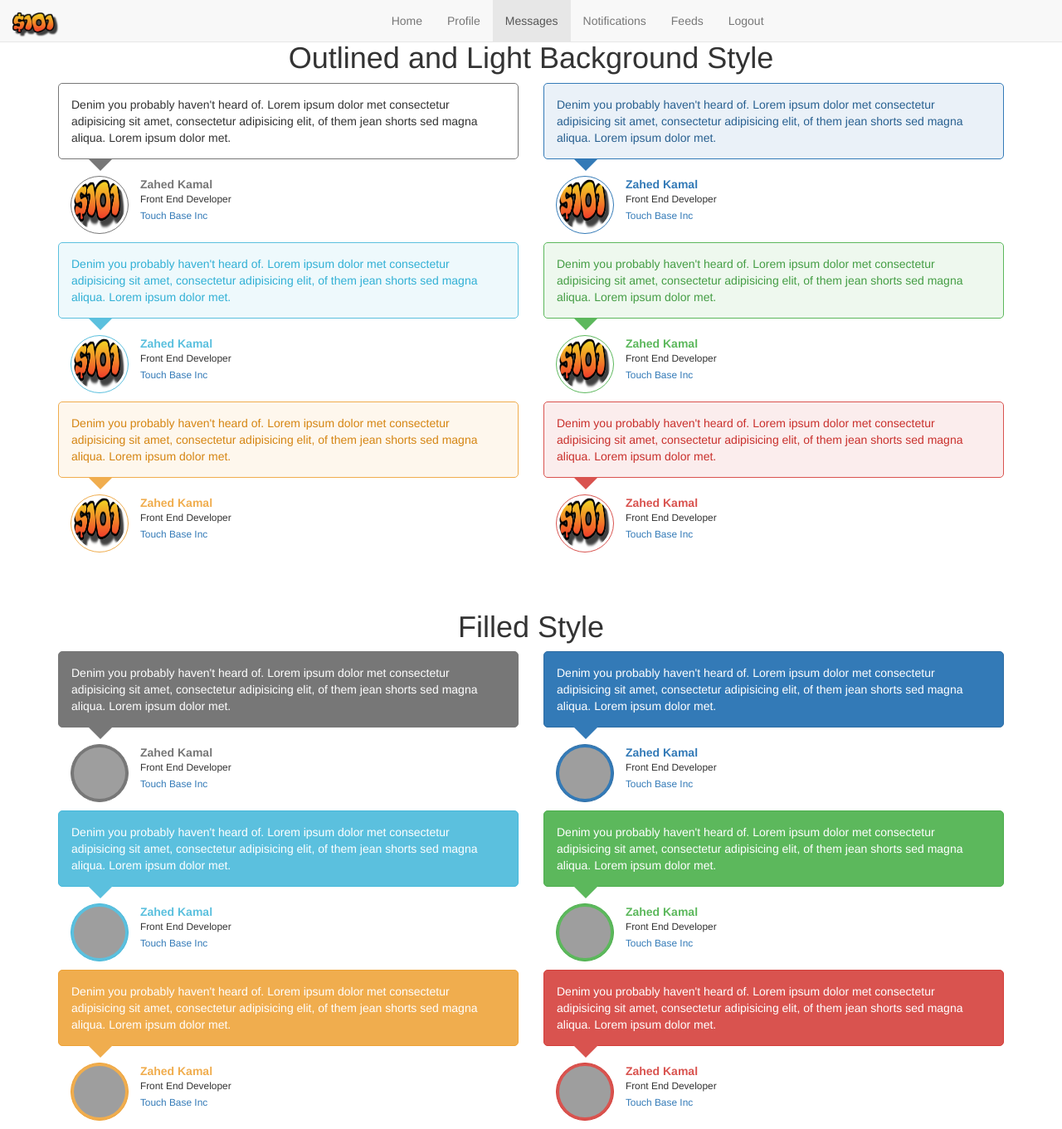
After one commit to MISACHI/chatcamp, a Django app: page /trial/message/ in a window 1280 px wide. The commit adds this page. Shown: the whole page at 83% size. Run offline with Django 3.2, Linux system fonts and the light colour scheme; the visitor is signed in with stand-in values (Sample User, id 1); some libraries are stand-ins or nearby versions; grey boxes are pictures that could not be loaded.

Commit message:
Added message page and view

```diff
--- /dev/null
+++ b/Trial_app/static/css/message.css
@@ -0,0 +1,364 @@
+.testimonial{
+    margin-bottom: 10px;
+}
+
+    .testimonial-section {
+        width: 100%;
+        height: auto;
+        padding: 15px;
+        -webkit-border-radius: 5px;
+        -moz-border-radius: 5px;
+        border-radius: 5px;
+        position: relative;
+        border: 1px solid #fff;
+    }
+    .testimonial-section:after {
+        top: 100%;
+        left: 50px;
+        border: solid transparent;
+        content: " ";
+        position: absolute;
+        border-top-color: #fff;
+        border-width: 15px;
+        margin-left: -15px;
+    }
+
+    .testimonial-desc {
+        margin-top: 20px;
+        text-align:left;
+        padding-left: 15px;
+    }
+        .testimonial-desc img {
+            border: 1px solid #f5f5f5;
+            border-radius: 150px;
+            height: 70px;
+            padding: 3px;
+            width: 70px;
+            display:inline-block;
+            vertical-align: top;
+        }
+
+        .testimonial-writer{
+            display: inline-block;
+            vertical-align: top;
+            padding-left: 10px;
+        }
+
+            .testimonial-writer-name{
+                font-weight: bold;
+            }
+
+            .testimonial-writer-designation{
+                font-size: 85%;
+            }
+
+            .testimonial-writer-company{
+                font-size: 85%;
+            }
+    /*---- Outlined Styles ----*/
+    .testimonial.testimonial-default{
+
+    }
+        .testimonial.testimonial-default .testimonial-section{
+            border-color: #777;
+        }
+
+            .testimonial.testimonial-default .testimonial-section:after{
+                border-top-color: #777;
+            }
+
+        .testimonial.testimonial-default .testimonial-desc{
+
+        }
+
+            .testimonial.testimonial-default .testimonial-desc img{
+                border-color: #777;
+            }
+
+            .testimonial.testimonial-default .testimonial-writer-name{
+                color: #777;
+            }
+
+    .testimonial.testimonial-primary{
+
+    }
+        .testimonial.testimonial-primary .testimonial-section{
+            border-color: #337AB7;
+            color: #286090;
+            background-color: rgba(51, 122, 183, 0.1);
+        }
+
+            .testimonial.testimonial-primary .testimonial-section:after{
+                border-top-color: #337AB7;
+            }
+
+        .testimonial.testimonial-primary .testimonial-desc{
+
+        }
+
+            .testimonial.testimonial-primary .testimonial-desc img{
+                border-color: #337AB7;
+            }
+
+            .testimonial.testimonial-primary .testimonial-writer-name{
+                color: #337AB7;
+            }
+
+    .testimonial.testimonial-info{
+
+    }
+        .testimonial.testimonial-info .testimonial-section{
+            border-color: #5BC0DE;
+            color: #31b0d5;
+            background-color: rgba(91, 192, 222, 0.1);
+        }
+
+            .testimonial.testimonial-info .testimonial-section:after{
+                border-top-color: #5BC0DE;
+            }
+
+        .testimonial.testimonial-info .testimonial-desc{
+
+        }
+
+            .testimonial.testimonial-info .testimonial-desc img{
+                border-color: #5BC0DE;
+            }
+
+            .testimonial.testimonial-info .testimonial-writer-name{
+                color: #5BC0DE;
+            }
+
+
+    .testimonial.testimonial-success{
+
+    }
+        .testimonial.testimonial-success .testimonial-section{
+            border-color: #5CB85C;
+            color: #449d44;
+            background-color: rgba(92, 184, 92, 0.1);
+        }
+
+            .testimonial.testimonial-success .testimonial-section:after{
+                border-top-color: #5CB85C;
+            }
+
+        .testimonial.testimonial-success .testimonial-desc{
+
+        }
+
+            .testimonial.testimonial-success .testimonial-desc img{
+                border-color: #5CB85C;
+            }
+
+            .testimonial.testimonial-success .testimonial-writer-name{
+                color: #5CB85C;
+            }
+
+    .testimonial.testimonial-warning{
+
+    }
+        .testimonial.testimonial-warning .testimonial-section{
+            border-color: #F0AD4E;
+            color: #d58512;
+            background-color: rgba(240, 173, 78, 0.1);
+        }
+
+            .testimonial.testimonial-warning .testimonial-section:after{
+                border-top-color: #F0AD4E;
+            }
+
+        .testimonial.testimonial-warning .testimonial-desc{
+
+        }
+
+            .testimonial.testimonial-warning .testimonial-desc img{
+                border-color: #F0AD4E;
+            }
+
+            .testimonial.testimonial-warning .testimonial-writer-name{
+                color: #F0AD4E;
+            }
+
+    .testimonial.testimonial-danger{
+
+    }
+        .testimonial.testimonial-danger .testimonial-section{
+            border-color: #D9534F;
+            color: #c9302c;
+            background-color: rgba(217, 83, 79, 0.1);
+        }
+
+            .testimonial.testimonial-danger .testimonial-section:after{
+                border-top-color: #D9534F;
+            }
+
+        .testimonial.testimonial-danger .testimonial-desc{
+
+        }
+
+            .testimonial.testimonial-danger .testimonial-desc img{
+                border-color: #D9534F;
+            }
+
+            .testimonial.testimonial-danger .testimonial-writer-name{
+                color: #D9534F;
+            }
+
+    /*---- Filled Styles ----*/
+    .testimonial.testimonial-default-filled{
+
+    }
+        .testimonial.testimonial-default-filled .testimonial-section{
+            color: #fff;
+            border-color: #777;
+            background-color: #777;
+        }
+
+            .testimonial.testimonial-default-filled .testimonial-section:after{
+                border-top-color: #777;
+            }
+
+        .testimonial.testimonial-default-filled .testimonial-desc{
+
+        }
+
+            .testimonial.testimonial-default-filled .testimonial-desc img{
+                border-color: #777;
+                background-color: #777;
+            }
+
+            .testimonial.testimonial-default-filled .testimonial-writer-name{
+                color: #777;
+            }
+
+    .testimonial.testimonial-primary-filled{
+
+    }
+        .testimonial.testimonial-primary-filled .testimonial-section{
+            color: #fff;
+            background-color: #337ab7;
+            border-color: #2e6da4;
+        }
+
+            .testimonial.testimonial-primary-filled .testimonial-section:after{
+                border-top-color: #337AB7;
+            }
+
+        .testimonial.testimonial-primary-filled .testimonial-desc{
+
+        }
+
+            .testimonial.testimonial-primary-filled .testimonial-desc img{
+                border-color: #2e6da4;
+                background-color: #337ab7;
+            }
+
+            .testimonial.testimonial-primary-filled .testimonial-writer-name{
+                color: #337AB7;
+            }
+
+    .testimonial.testimonial-info-filled{
+
+    }
+        .testimonial.testimonial-info-filled .testimonial-section{
+            color: #fff;
+            background-color: #5bc0de;
+            border-color: #46b8da;
+        }
+
+            .testimonial.testimonial-info-filled .testimonial-section:after{
+                border-top-color: #5BC0DE;
+            }
+
+        .testimonial.testimonial-info-filled .testimonial-desc{
+
+        }
+
+            .testimonial.testimonial-info-filled .testimonial-desc img{
+                border-color: #46b8da;
+                background-color: #5bc0de;
+            }
+
+            .testimonial.testimonial-info-filled .testimonial-writer-name{
+                color: #5BC0DE;
+            }
+
+
+    .testimonial.testimonial-success-filled{
+
+    }
+        .testimonial.testimonial-success-filled .testimonial-section{
+            color: #fff;
+            background-color: #5cb85c;
+            border-color: #4cae4c;
+        }
+
+            .testimonial.testimonial-success-filled .testimonial-section:after{
+                border-top-color: #5CB85C;
+            }
+
+        .testimonial.testimonial-success-filled .testimonial-desc{
+
+        }
+
+            .testimonial.testimonial-success-filled .testimonial-desc img{
+                border-color: #4cae4c;
+                background-color: #5cb85c;
+            }
+
+            .testimonial.testimonial-success-filled .testimonial-writer-name{
+                color: #5CB85C;
+            }
+
+    .testimonial.testimonial-warning-filled{
+
+    }
+        .testimonial.testimonial-warning-filled .testimonial-section{
+            color: #fff;
+            background-color: #f0ad4e;
+            border-color: #eea236;
+        }
+
+            .testimonial.testimonial-warning-filled .testimonial-section:after{
+                border-top-color: #F0AD4E;
+            }
+
+        .testimonial.testimonial-warning-filled .testimonial-desc{
+
+        }
+
+            .testimonial.testimonial-warning-filled .testimonial-desc img{
+                border-color: #eea236;
+                background-color: #f0ad4e;
+            }
+
+            .testimonial.testimonial-warning-filled .testimonial-writer-name{
+                color: #F0AD4E;
+            }
+
+    .testimonial.testimonial-danger-filled{
+
+    }
+        .testimonial.testimonial-danger-filled .testimonial-section{
+                color: #fff;
+                background-color: #d9534f;
+                border-color: #d43f3a;
+        }
+
+            .testimonial.testimonial-danger-filled .testimonial-section:after{
+                border-top-color: #D9534F;
+            }
+
+        .testimonial.testimonial-danger-filled .testimonial-desc{
+
+        }
+
+            .testimonial.testimonial-danger-filled .testimonial-desc img{
+                border-color: #d43f3a;
+                background-color: #D9534F;
+            }
+
+            .testimonial.testimonial-danger-filled .testimonial-writer-name{
+                color: #D9534F;
+            }
--- a/Trial_app/templates/Trial_app/base.html
+++ b/Trial_app/templates/Trial_app/base.html
@@ -12,6 +12,7 @@
 	<link rel="stylesheet" type="text/css" href="{% static 'css/styles.css' %}">
     <link rel="stylesheet" type="text/css" href="{% static 'css/bootstrapValidator.css' %}">
     <link rel="stylesheet" type="text/css" href="{% static 'css/profile.css' %}">
+    <link rel="stylesheet" type="text/css" href="{% static 'css/message.css' %}">
 </head>
 <body>
 
--- a/Trial_app/templates/Trial_app/feeds.html
+++ b/Trial_app/templates/Trial_app/feeds.html
@@ -9,7 +9,7 @@
     <ul class="navbar-nav nav">
         <li><a href="{% url 'trial_home' %}">Home</a></li>
         <li><a href="{% url 'trial_profile' %}">Profile</a></li>
-        <li><a href="#">Messages</a></li>
+        <li><a href="{% url 'trial_message' %}">Messages</a></li>
         <li><a href="#">Notifications</a></li>
         <li class="active"><a href="{% url 'trial_feeds' %}">Feeds</a></li>
         <li><a href="{% url 'logout' %}">Logout</a></li>
--- /dev/null
+++ b/Trial_app/templates/Trial_app/message.html
@@ -0,0 +1,243 @@
+{% extends 'Trial_app/base.html' %}
+
+{% load staticfiles %}
+
+{% block title %}Messages{% endblock %}
+
+{% block nav %}
+
+<div class="row navbar-right col-sm-4">
+    <ul class="navbar-nav nav">
+        <li><a href="{% url 'trial_home' %}">Home</a></li>
+        <li><a href="{% url 'trial_profile' %}">Profile</a></li>
+        <li class="active"><a href="{% url 'trial_message' %}">Messages</a></li>
+        <li><a href="#">Notifications</a></li>
+        <li><a href="{% url 'trial_feeds' %}">Feeds</a></li>
+        <li><a href="{% url 'logout' %}">Logout</a></li>
+    </ul>
+</div>
+
+{% endblock %}
+
+{% block body %}
+
+<div class="container" style="padding-top:30px">
+    <h1 class="text-center">Outlined and Light Background Style</h1>
+	<div class="row">
+		<div class="col-sm-6">
+            <div id="tb-testimonial" class="testimonial testimonial-default">
+                <div class="testimonial-section">
+                    Denim you probably haven't heard of. Lorem ipsum dolor met consectetur adipisicing sit amet, consectetur adipisicing elit, of them jean shorts sed magna aliqua. Lorem ipsum dolor met.
+            	</div>
+                <div class="testimonial-desc">
+                    <img src="{% static 'img/finance101.png' %}" alt="" />
+                    <div class="testimonial-writer">
+                    	<div class="testimonial-writer-name">Zahed Kamal</div>
+                    	<div class="testimonial-writer-designation">Front End Developer</div>
+                    	<a href="#" class="testimonial-writer-company">Touch Base Inc</a>
+                    </div>
+                </div>
+            </div>
+		</div>
+
+        <div class="col-sm-6">
+            <div id="tb-testimonial" class="testimonial testimonial-primary">
+                <div class="testimonial-section">
+                    Denim you probably haven't heard of. Lorem ipsum dolor met consectetur adipisicing sit amet, consectetur adipisicing elit, of them jean shorts sed magna aliqua. Lorem ipsum dolor met.
+                </div>
+                <div class="testimonial-desc">
+                    <img src="{% static 'img/finance101.png' %}" alt="" />
+                    <div class="testimonial-writer">
+                    	<div class="testimonial-writer-name">Zahed Kamal</div>
+                    	<div class="testimonial-writer-designation">Front End Developer</div>
+                    	<a href="#" class="testimonial-writer-company">Touch Base Inc</a>
+                    </div>
+                </div>
+            </div>
+		</div>
+
+        <div class="col-sm-6">
+            <div id="tb-testimonial" class="testimonial testimonial-info">
+                <div class="testimonial-section">
+                    Denim you probably haven't heard of. Lorem ipsum dolor met consectetur adipisicing sit amet, consectetur adipisicing elit, of them jean shorts sed magna aliqua. Lorem ipsum dolor met.
+                </div>
+                <div class="testimonial-desc">
+                    <img src="{% static 'img/finance101.png' %}" alt="" />
+                    <div class="testimonial-writer">
+                    	<div class="testimonial-writer-name">Zahed Kamal</div>
+                    	<div class="testimonial-writer-designation">Front End Developer</div>
+                    	<a href="#" class="testimonial-writer-company">Touch Base Inc</a>
+                    </div>
+                </div>
+            </div>
+		</div>
+
+        <div class="col-sm-6">
+            <div id="tb-testimonial" class="testimonial testimonial-success">
+                <div class="testimonial-section">
+                    Denim you probably haven't heard of. Lorem ipsum dolor met consectetur adipisicing sit amet, consectetur adipisicing elit, of them jean shorts sed magna aliqua. Lorem ipsum dolor met.
+                </div>
+                <div class="testimonial-desc">
+                    <img src="{% static 'img/finance101.png' %}" alt="" />
+                    <div class="testimonial-writer">
+                    	<div class="testimonial-writer-name">Zahed Kamal</div>
+                    	<div class="testimonial-writer-designation">Front End Developer</div>
+                    	<a href="#" class="testimonial-writer-company">Touch Base Inc</a>
+                    </div>
+                </div>
+            </div>
+		</div>
+
+        <div class="col-sm-6">
+            <div id="tb-testimonial" class="testimonial testimonial-warning">
+                <div class="testimonial-section">
+                    Denim you probably haven't heard of. Lorem ipsum dolor met consectetur adipisicing sit amet, consectetur adipisicing elit, of them jean shorts sed magna aliqua. Lorem ipsum dolor met.
+                </div>
+                <div class="testimonial-desc">
+                    <img src="{% static 'img/finance101.png' %}" alt="" />
+                    <div class="testimonial-writer">
+                    	<div class="testimonial-writer-name">Zahed Kamal</div>
+                    	<div class="testimonial-writer-designation">Front End Developer</div>
+                    	<a href="#" class="testimonial-writer-company">Touch Base Inc</a>
+                    </div>
+                </div>
+            </div>
+		</div>
+
+        <div class="col-sm-6">
+            <div id="tb-testimonial" class="testimonial testimonial-danger">
+                <div class="testimonial-section">
+                    Denim you probably haven't heard of. Lorem ipsum dolor met consectetur adipisicing sit amet, consectetur adipisicing elit, of them jean shorts sed magna aliqua. Lorem ipsum dolor met.
+                </div>
+                <div class="testimonial-desc">
+                    <img src="{% static 'img/finance101.png' %}" alt="" />
+                    <div class="testimonial-writer">
+                    	<div class="testimonial-writer-name">Zahed Kamal</div>
+                    	<div class="testimonial-writer-designation">Front End Developer</div>
+                    	<a href="#" class="testimonial-writer-company">Touch Base Inc</a>
+                    </div>
+                </div>
+            </div>
+		</div>
+	</div>
+    <br/>
+    <br/>
+    <h1 class="text-center">Filled Style</h1>
+    <div class="row">
+		<div class="col-sm-6">
+            <div id="tb-testimonial" class="testimonial testimonial-default-filled">
+                <div class="testimonial-section">
+                    Denim you probably haven't heard of. Lorem ipsum dolor met consectetur adipisicing sit amet, consectetur adipisicing elit, of them jean shorts sed magna aliqua. Lorem ipsum dolor met.
+            	</div>
+                <div class="testimonial-desc">
+                    <img src="https://placeholdit.imgix.net/~text?txtsize=9&txt=100%C3%97100&w=100&h=100" alt="" />
+                    <div class="testimonial-writer">
+                    	<div class="testimonial-writer-name">Zahed Kamal</div>
+                    	<div class="testimonial-writer-designation">Front End Developer</div>
+                    	<a href="#" class="testimonial-writer-company">Touch Base Inc</a>
+                    </div>
+                </div>
+            </div>
+		</div>
+
+        <div class="col-sm-6">
+            <div id="tb-testimonial" class="testimonial testimonial-primary-filled">
+                <div class="testimonial-section">
+                    Denim you probably haven't heard of. Lorem ipsum dolor met consectetur adipisicing sit amet, consectetur adipisicing elit, of them jean shorts sed magna aliqua. Lorem ipsum dolor met.
+                </div>
+                <div class="testimonial-desc">
+                    <img src="https://placeholdit.imgix.net/~text?txtsize=9&txt=100%C3%97100&w=100&h=100" alt="" />
+                    <div class="testimonial-writer">
+                    	<div class="testimonial-writer-name">Zahed Kamal</div>
+                    	<div class="testimonial-writer-designation">Front End Developer</div>
+                    	<a href="#" class="testimonial-writer-company">Touch Base Inc</a>
+                    </div>
+                </div>
+            </div>
+		</div>
+
+        <div class="col-sm-6">
+            <div id="tb-testimonial" class="testimonial testimonial-info-filled">
+                <div class="testimonial-section">
+                    Denim you probably haven't heard of. Lorem ipsum dolor met consectetur adipisicing sit amet, consectetur adipisicing elit, of them jean shorts sed magna aliqua. Lorem ipsum dolor met.
+                </div>
+                <div class="testimonial-desc">
+                    <img src="https://placeholdit.imgix.net/~text?txtsize=9&txt=100%C3%97100&w=100&h=100" alt="" />
+                    <div class="testimonial-writer">
+                    	<div class="testimonial-writer-name">Zahed Kamal</div>
+                    	<div class="testimonial-writer-designation">Front End Developer</div>
+                    	<a href="#" class="testimonial-writer-company">Touch Base Inc</a>
+                    </div>
+                </div>
+            </div>
+		</div>
+
+        <div class="col-sm-6">
+            <div id="tb-testimonial" class="testimonial testimonial-success-filled">
+                <div class="testimonial-section">
+                    Denim you probably haven't heard of. Lorem ipsum dolor met consectetur adipisicing sit amet, consectetur adipisicing elit, of them jean shorts sed magna aliqua. Lorem ipsum dolor met.
+                </div>
+                <div class="testimonial-desc">
+                    <img src="https://placeholdit.imgix.net/~text?txtsize=9&txt=100%C3%97100&w=100&h=100" alt="" />
+                    <div class="testimonial-writer">
+                    	<div class="testimonial-writer-name">Zahed Kamal</div>
+                    	<div class="testimonial-writer-designation">Front End Developer</div>
+                    	<a href="#" class="testimonial-writer-company">Touch Base Inc</a>
+                    </div>
+                </div>
+            </div>
+		</div>
+
+        <div class="col-sm-6">
+            <div id="tb-testimonial" class="testimonial testimonial-warning-filled">
+                <div class="testimonial-section">
+                    Denim you probably haven't heard of. Lorem ipsum dolor met consectetur adipisicing sit amet, consectetur adipisicing elit, of them jean shorts sed magna aliqua. Lorem ipsum dolor met.
+                </div>
+                <div class="testimonial-desc">
+                    <img src="https://placeholdit.imgix.net/~text?txtsize=9&txt=100%C3%97100&w=100&h=100" alt="" />
+                    <div class="testimonial-writer">
+                    	<div class="testimonial-writer-name">Zahed Kamal</div>
+                    	<div class="testimonial-writer-designation">Front End Developer</div>
+                    	<a href="#" class="testimonial-writer-company">Touch Base Inc</a>
+                    </div>
+                </div>
+            </div>
+		</div>
+
+        <div class="col-sm-6">
+            <div id="tb-testimonial" class="testimonial testimonial-danger-filled">
+                <div class="testimonial-section">
+                    Denim you probably haven't heard of. Lorem ipsum dolor met consectetur adipisicing sit amet, consectetur adipisicing elit, of them jean shorts sed magna aliqua. Lorem ipsum dolor met.
+                </div>
+                <div class="testimonial-desc">
+                    <img src="https://placeholdit.imgix.net/~text?txtsize=9&txt=100%C3%97100&w=100&h=100" alt="" />
+                    <div class="testimonial-writer">
+                    	<div class="testimonial-writer-name">Zahed Kamal</div>
+                    	<div class="testimonial-writer-designation">Front End Developer</div>
+                    	<a href="#" class="testimonial-writer-company">Touch Base Inc</a>
+                    </div>
+                </div>
+            </div>
+		</div>
+	</div>
+</div>
+
+{% endblock %}
+
+{% block javascript %}
+
+<script >
+
+    var window_width = $(window).width();
+    if (window_width <= 1543) {
+        $('#navbar-container .navbar-right').removeClass('col-sm-4');
+        $('#navbar-container .navbar-right').addClass('col-sm-8');
+    }
+    if (window_width <= 882){
+        $('#navbar-container .navbar-right').removeClass('col-sm-8');
+        $('#navbar-container .navbar-right').addClass('col-sm-11');
+	}
+
+</script>
+
+{% endblock %}
--- a/Trial_app/templates/Trial_app/profile.html
+++ b/Trial_app/templates/Trial_app/profile.html
@@ -10,9 +10,9 @@
     <ul class="navbar-nav nav">
         <li><a href="{% url 'trial_home' %}">Home</a></li>
         <li class="active"><a href="{% url 'trial_profile' %}">Profile</a></li>
-        <li><a href="#">Messages</a></li>
+        <li><a href="{% url 'trial_message' %}">Messages</a></li>
         <li><a href="#">Notifications</a></li>
-        <li><a href="#">Feeds</a></li>
+        <li><a href="{% url 'trial_feeds' %}">Feeds</a></li>
         <li><a href="{% url 'logout' %}">Logout</a></li>
     </ul>
 </div>
--- a/Trial_app/urls.py
+++ b/Trial_app/urls.py
@@ -1,5 +1,5 @@
 from django.conf.urls import url
-from Trial_app.views import index, home, register, profile, feeds
+from Trial_app.views import index, home, register, profile, feeds, message
 
 urlpatterns = [
     url(r'^$', index, name='trial_index'),
@@ -7,4 +7,5 @@ urlpatterns = [
     url(r'^feeds/$', feeds, name='trial_feeds'),
     url(r'^signup/$', register, name='trial_signup'),
     url(r'^profile/$', profile, name='trial_profile'),
+    url(r'^message/$', message, name='trial_message'),
 ]
--- a/Trial_app/views.py
+++ b/Trial_app/views.py
@@ -23,6 +23,10 @@ def feeds(request):
 @login_required(login_url='login')
 def profile(request):
     return render(request, 'Trial_app/profile.html', {})
+
+@login_required(login_url='login')
+def message(request):
+    return render(request, 'Trial_app/message.html', {})
 
 # View for profile version 2 begins here ;)
 # @login_required(login_url='login')
```
